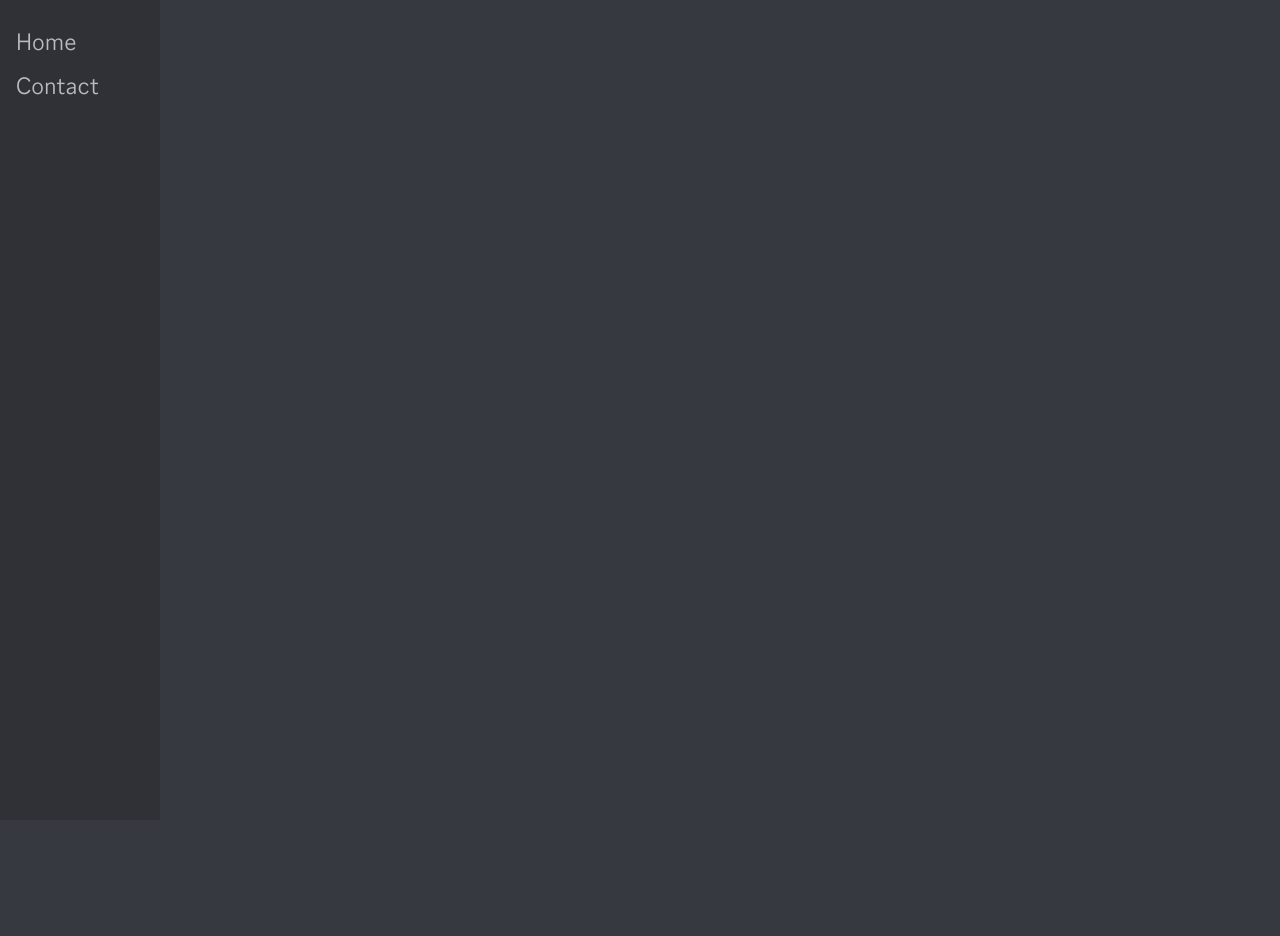
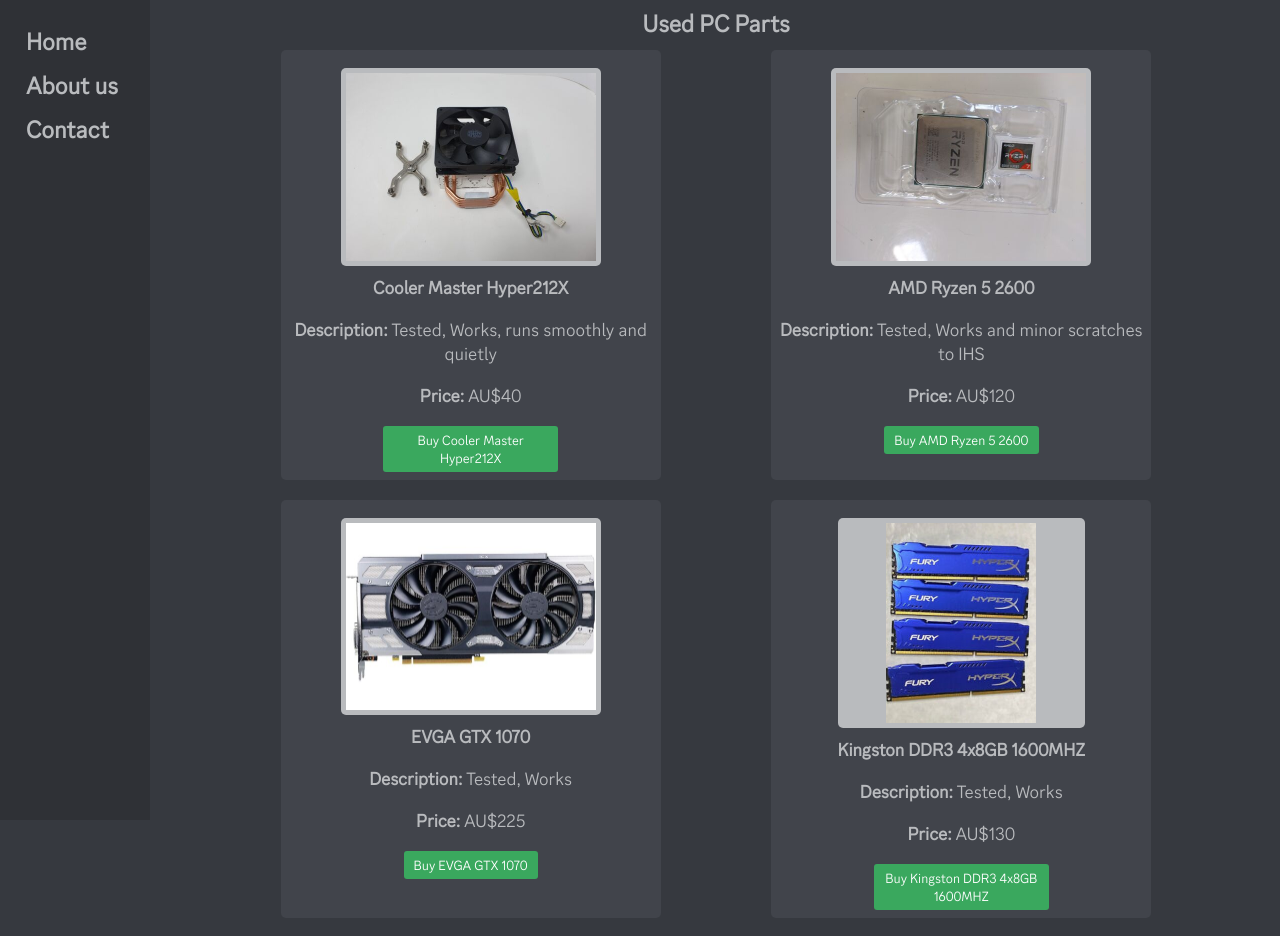
Before and after one commit to Ethan25687/Shopping-cart-project, a plain HTML site: page index.html in a window 1280 px wide. Before the commit the page ends 800 px from the top, so only its background shows below. Drawn offline with Linux system fonts and the light colour scheme.

Commit message:
Sidetracked - CSS Styling and Shop Items Added

```diff
--- a/Modules/index.css
+++ b/Modules/index.css
@@ -1,15 +1,90 @@
 /* Everything Ruleset */
 * {
     font-family: 'Gg Sans', sans-serif;
+    font-size: 18px;
+    color: #b9bbbe;
+}
+
+/* Homepage body */
+body {
+    margin-left: 160px;
+    padding: 0px 10px;
+    background-color: #36393f;
+}
+
+/* Used PC Parts Catergory */
+.categoryTitle {
+    text-align: center;
+    font-size: 24px;
+    font-weight: bold;
+}
+
+/* Shop Item Container */
+#app {
+    align-content: center;
+    display: flex;
+    flex-wrap: wrap;
+    justify-content: space-evenly;
+}
+
+div.shopItemBoxOuter {
+    background-color: #41444B;
+    border-radius: 10px;
+    margin: 10px 0px 10px 0px;
+    padding: 8px;
+    border-radius: 5px;
+    max-width: 34%;
+    display: flex;
+    text-align: center;
+    justify-content: center;
+}
+
+.shopItemImgWrapper {
+    background-color: #b9bbbe;
+    padding: 5px;
+    border-radius: 5px;
+    justify-content: center;
+    display: flex;
+    max-height: 250px;
+    max-width: 250px;
+    margin: 10px auto;
+}
+
+.shopItemImg {
+    max-width:100%;
+    max-height:200px;
+}
+
+div.shopItemBoxInfo {
+    width: auto;
+    margin-top: 8px;
+}
+
+button.buy {
+    color: #fff;
+    background-color: #3AA85E;
+    border-radius: 3px;
+    border-style: none;
+    padding: 5px 10px;
+    font-size: 0.75em;
+    max-width: 175px;
+}
+
+button.buy:hover {
+    cursor: pointer;
+}
+
+button.buy:active {
+    filter: brightness(0.8);
 }
 
 /* The sidebar menu */
 .sidenav {
     height: 100%;
-  width: 160px;
+    width: 150px;
     position: fixed;
-  z-index: 1; /* Stay on top */
-  top: 0; /* Stay at the top */
+    z-index: 1;
+    top: 0;
     left: 0;
     background-color: #2F3136;
     overflow-x: hidden;
@@ -19,27 +94,44 @@
 /* The navigation menu links */
 .sidenav a {
     padding: 6px 8px 6px 16px;
+    margin: 0px 10px;
     text-decoration: none;
     font-size: 24px;
-  color: #b9bbbe;
+    font-weight: bold;
     display: block;
 }
 
 .sidenav a:hover {
     color: #fff;
+    background-color: #37393F;
+    border-radius: 5px;
+    cursor: pointer;
 }
 
-/* Body Styling */
-body {
-  margin-left: 160px;
-  padding: 0px 10px;
-  background-color: #36393f;
+.sidenav a:active {
+    filter: brightness(1.2);
 }
 
 /* Responsiveness */
 @media screen and (max-height: 450px) {
-  .sidenav {padding-top: 15px;}
-  .sidenav a {font-size: 18px;}
+    .sidenav {
+        padding-top: 15px;
+    }
+
+    .sidenav a {
+        font-size: 18px;
+    }
+
+    * {
+        font-size: 16px;
+    }
+
+}
+
+@media only screen and (min-width: 480px) {
+    .shopItemBoxOuter {
+        width: 33.333%;
+    }
 }
 
 /* Fonts */
--- a/Modules/index.js
+++ b/Modules/index.js
@@ -0,0 +1,46 @@
+addShopItem = (shopItem) => {  // addshopItem makes an object and renders shopItems on Website
+  const shopItemHTML =
+    '<div class="shopItemBoxOuter">\n' + // Shop item container
+    '    <div class="shopItemBoxInner">\n' + // shopItem container for shopItem Text
+    '        <div class="shopItemImgWrapper">\n' +
+    '            <img class="shopItemImg" alt=' + shopItem.shopItemName + ' src=' + shopItem.shopItemImage + ' >\n' +
+    '        </div>\n' +
+    '        <div class="shopItemBoxInfo">\n' +
+    '            <p style="margin: 0px; font-weight: bold;">' + shopItem.shopItemName + '</p>\n' +
+    '            <p><b>Description:</b> ' + shopItem.shopItemDescription + '</p>\n' +
+    '            <p><b>Price:</b> ' + shopItem.shopItemPrice + '</p>\n' +
+    '            <button class="buy">Buy ' + shopItem.shopItemName + '</button>\n' +
+    '        </div>\n' +
+    '    </div>\n' +
+    '</div>\n';
+  const shopItemContainer = document.getElementById("app");
+  shopItemContainer.innerHTML += shopItemHTML;
+};
+
+addShopItem({
+    'shopItemName':'Cooler Master Hyper212X',
+    'shopItemImage':'../Images/Cooler-Master-Hyper212X.jpg',
+    'shopItemDescription':'Tested, Works, runs smoothly and quietly',
+    'shopItemPrice':'AU$40'
+});
+
+addShopItem({
+    'shopItemName':'AMD Ryzen 5 2600',
+    'shopItemImage':'../Images/AMD-Ryzen-5-2600.jpg',
+    'shopItemDescription':'Tested, Works and minor scratches to IHS',
+    'shopItemPrice':'AU$120'
+});
+
+addShopItem({
+    'shopItemName':'EVGA GTX 1070',
+    'shopItemImage':'../Images/EVGA-GTX-1070.jpg',
+    'shopItemDescription':'Tested, Works',
+    'shopItemPrice':'AU$225'
+});
+
+addShopItem({
+    'shopItemName':'Kingston DDR3 4x8GB 1600MHZ',
+    'shopItemImage':'../Images/Kingston-4x8gb-ddr3-1600Mhz.jpg',
+    'shopItemDescription':'Tested, Works',
+    'shopItemPrice':'AU$130'
+});
--- a/index.html
+++ b/index.html
@@ -7,9 +7,14 @@
     <body>
         <div class="sidenav">
             <a href="#">Home</a>
+            <a href="#">About us</a>
             <a href="#">Contact</a>
           </div>
+        <div class="categoryTitle">
+            Used PC Parts
+        </div>
         <div id="app">
         </div>
     </body>
+    <script src="./Modules/index.js"></script>
 </html>
```
Also changed, not shown: Images/AMD-Ryzen-5-2600.jpg (added), Images/Cooler-Master-Hyper212X.jpg (added), Images/EVGA-GTX-1070.jpg (added), Images/Kingston-4x8gb-ddr3-1600Mhz.jpg (added). Lines whose indentation alone changed are shown as unchanged.
